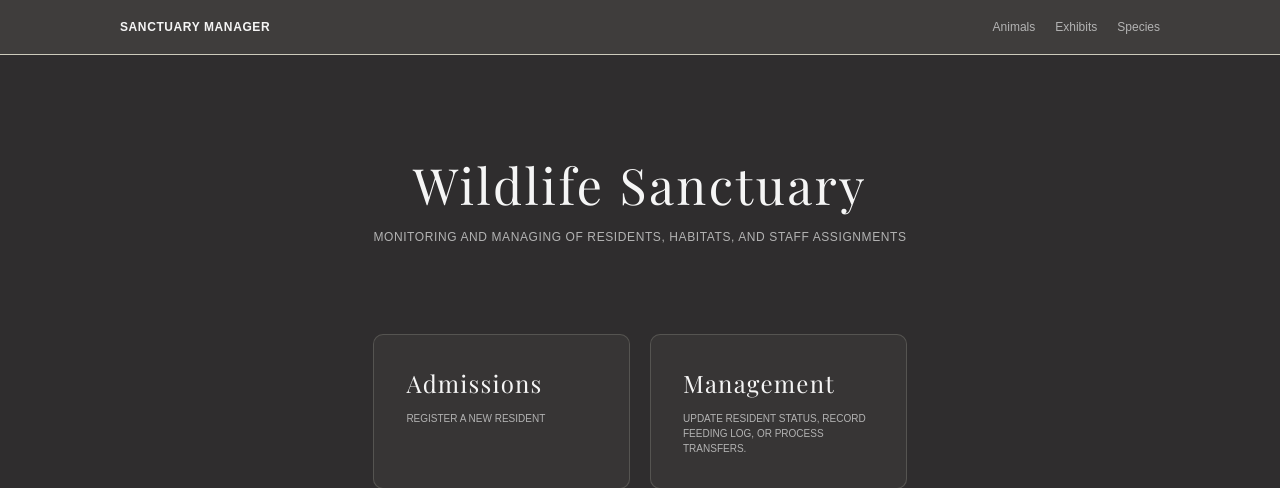
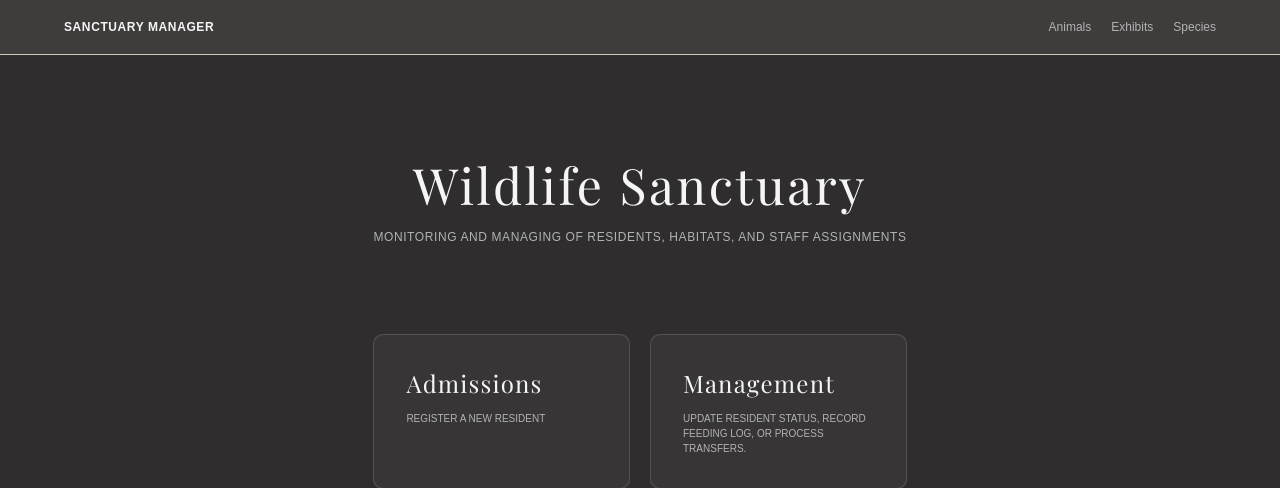
Before and after one commit to molvich/database-sanctuary, a Flask app: page / in a window 1280 px wide. Shown: the top 488 px of the page. Run offline with Flask 3, Linux system fonts and the light colour scheme; some web fonts are replaced.

Commit message:
Fixed typos

```diff
--- a/app.py
+++ b/app.py
@@ -10,7 +10,7 @@ def get_db_connection():
     connection = mysql.connector.connect(
         host="localhost",
         user="root",
-        password="ReverseMollusk@2",
+        password="password",
         database="sanctuary_db"
     )
     return connection
--- a/static/style.css
+++ b/static/style.css
@@ -27,7 +27,7 @@ body {
     display: flex;
     justify-content: space-between;
     border-bottom: 1px solid var(--first-accent-color);
-    padding: 20px;
+    padding: 20px 5%;
     background-color:  var(--second-accent-color);
 }
 
@@ -37,15 +37,11 @@ body {
     font-size: 12px;
     color: var(--primary-text-color);
     letter-spacing: 0.05em;
-    margin-right: 100px;
-    padding-left: 100px;
-
 }
 
 .topbar-right {
     display: flex;
     gap: 20px;
-    padding-right: 100px;
 }
 
 .topbar-right a {
@@ -72,6 +68,7 @@ body {
 
 .hero {
     justify-items: center;
+    text-align: center;
     color: var(--primary-text-color);
     padding: 100px 0 80px;
 }
@@ -83,7 +80,7 @@ body {
     letter-spacing: 0.05em;
     line-height: 1.2;
     color: var(--primary-text-color);
-    max-width: 600px;
+    max-width: 100%;
     margin-bottom: 15px;
 }
 
```
